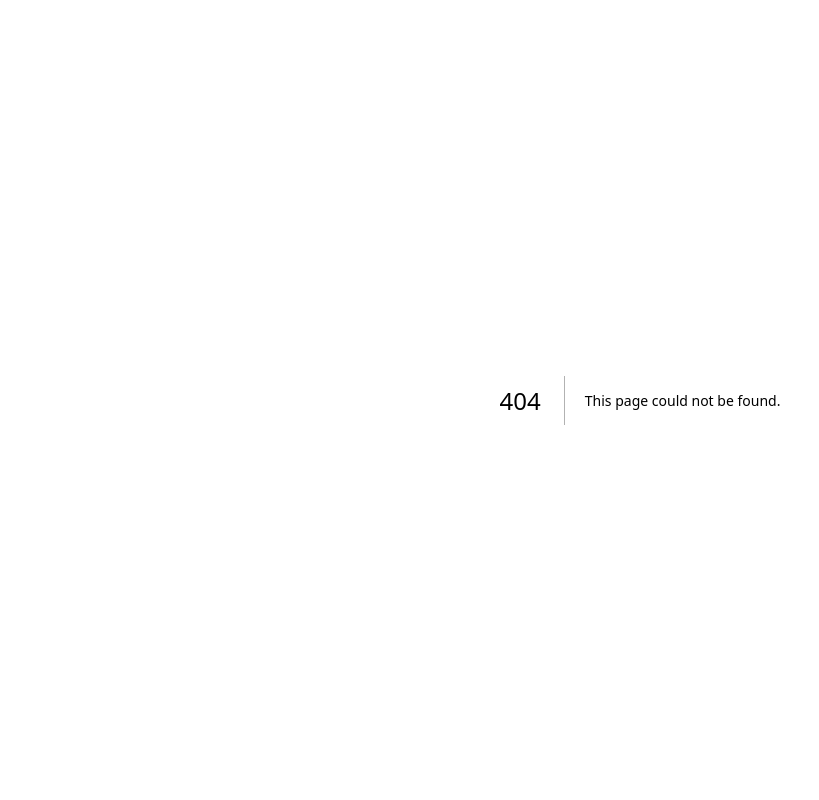
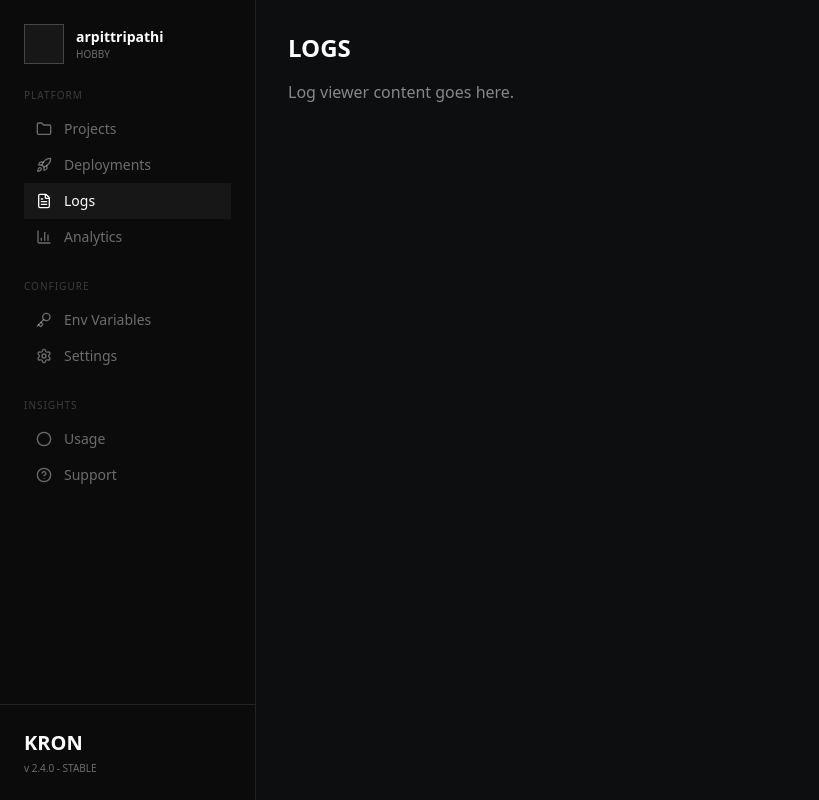
Before and after one commit to ABUDIYAAAA/kr0n, a Next.js app in the folder client/: page /dashboard/logs in a window 1280 px wide. Before the commit this address had no page. Shown: the whole page, without its empty margins (0-819 px from the left). Built offline with nearby package versions, Linux system fonts and the light colour scheme.

Commit message:
sidebar fix

```diff
--- /dev/null
+++ b/client/app/dashboard/analytics/page.js
@@ -0,0 +1,16 @@
+"use client";
+
+import Sidebar from "../page";
+
+export default function AnalyticsPage() {
+	return (
+		<div className="flex bg-[#0d0e0f] text-white min-h-screen">
+			<Sidebar />
+
+			<main className="flex-1 p-8">
+				<h1 className="text-2xl font-bold uppercase">Analytics</h1>
+				<p className="mt-4 text-white/50">Analytics content goes here.</p>
+			</main>
+		</div>
+	);
+}
--- /dev/null
+++ b/client/app/dashboard/deployments/page.js
@@ -0,0 +1,16 @@
+"use client";
+
+import Sidebar from "../page";
+
+export default function DeploymentsPage() {
+	return (
+		<div className="flex bg-[#0d0e0f] text-white min-h-screen">
+			<Sidebar />
+
+			<main className="flex-1 p-8">
+				<h1 className="text-2xl font-bold uppercase">Deployments</h1>
+				<p className="mt-4 text-white/50">Deployment page content goes here.</p>
+			</main>
+		</div>
+	);
+}
--- /dev/null
+++ b/client/app/dashboard/logs/page.js
@@ -0,0 +1,16 @@
+"use client";
+
+import Sidebar from "../page";
+
+export default function LogsPage() {
+	return (
+		<div className="flex bg-[#0d0e0f] text-white min-h-screen">
+			<Sidebar />
+
+			<main className="flex-1 p-8">
+				<h1 className="text-2xl font-bold uppercase">Logs</h1>
+				<p className="mt-4 text-white/50">Log viewer content goes here.</p>
+			</main>
+		</div>
+	);
+}
--- /dev/null
+++ b/client/app/dashboard/page.js
@@ -0,0 +1,128 @@
+"use client";
+
+import Link from "next/link";
+import { usePathname } from "next/navigation";
+import {
+  Folder,
+  Rocket,
+  FileText,
+  BarChart3,
+  Key,
+  Settings,
+  Circle,
+  HelpCircle,
+} from "lucide-react";
+
+export default function Sidebar() {
+  const path = usePathname();
+
+  const nav = [
+    { name: "Projects", href: "/dashboard/projects", icon: Folder },
+    { name: "Deployments", href: "/dashboard/deployments", icon: Rocket },
+    { name: "Logs", href: "/dashboard/logs", icon: FileText },
+    { name: "Analytics", href: "/dashboard/analytics", icon: BarChart3 },
+  ];
+
+  const config = [
+    { name: "Env Variables", href: "/environment", icon: Key },
+    { name: "Settings", href: "/settings", icon: Settings },
+  ];
+
+  const insights = [
+    { name: "Usage", href: "/usage", icon: Circle },
+    { name: "Support", href: "/support", icon: HelpCircle },
+  ];
+
+  return (
+    <aside className="w-64 border-r border-white/10 bg-[#0b0b0b] flex flex-col justify-between">
+      <div className="p-6">
+        {/* USER */}
+        <div className="flex items-center gap-3 mb-6">
+          <div className="w-10 h-10 border border-white/20 bg-white/5" />
+          <div>
+            <div className="text-sm font-bold">arpittripathi</div>
+            <div className="text-[10px] text-white/40 uppercase">Hobby</div>
+          </div>
+        </div>
+
+        {/* PLATFORM */}
+        <div className="text-[10px] text-white/20 uppercase mb-2 tracking-widest">
+          Platform
+        </div>
+
+        <nav className="space-y-1 text-sm mb-6">
+          {nav.map((item) => {
+            const Icon = item.icon;
+            return (
+              <Link key={item.name} href={item.href}>
+                <div
+                  className={`flex items-center gap-3 px-3 py-2 cursor-pointer transition ${
+                    path === item.href
+                      ? "text-white bg-white/5"
+                      : "text-white/40 hover:text-white"
+                  }`}>
+                  <Icon size={16} />
+                  {item.name}
+                </div>
+              </Link>
+            );
+          })}
+        </nav>
+
+        {/* CONFIGURE */}
+        <div className="text-[10px] text-white/20 uppercase mb-2 tracking-widest">
+          Configure
+        </div>
+
+        <nav className="space-y-1 text-sm mb-6">
+          {config.map((item) => {
+            const Icon = item.icon;
+            return (
+              <Link key={item.name} href={item.href}>
+                <div
+                  className={`flex items-center gap-3 px-3 py-2 cursor-pointer transition ${
+                    path === item.href
+                      ? "text-white bg-white/5"
+                      : "text-white/40 hover:text-white"
+                  }`}>
+                  <Icon size={16} />
+                  {item.name}
+                </div>
+              </Link>
+            );
+          })}
+        </nav>
+
+        {/* INSIGHTS */}
+        <div className="text-[10px] text-white/20 uppercase mb-2 tracking-widest">
+          Insights
+        </div>
+
+        <nav className="space-y-1 text-sm">
+          {insights.map((item) => {
+            const Icon = item.icon;
+            return (
+              <Link key={item.name} href={item.href}>
+                <div
+                  className={`flex items-center gap-3 px-3 py-2 cursor-pointer transition ${
+                    path === item.href
+                      ? "text-white bg-white/5"
+                      : "text-white/40 hover:text-white"
+                  }`}>
+                  <Icon size={16} />
+                  {item.name}
+                </div>
+              </Link>
+            );
+          })}
+        </nav>
+      </div>
+
+      {/* FOOTER */}
+      <div className="p-6 border-t border-white/10">
+        <div className="text-xl font-bold">KRON</div>
+        <div className="text-[10px] text-white/40 mt-1">v 2.4.0 - STABLE</div>
+      </div>
+    </aside>
+  );
+}
--- a/client/app/dashboard/projects/page.js
+++ b/client/app/dashboard/projects/page.js
@@ -1,6 +1,7 @@
 "use client";
 
 import { useState, useEffect, useRef } from "react";
+import Sidebar from "../page";
 
 export default function ProjectsPage() {
   const [q, setQ] = useState("");
@@ -52,39 +53,8 @@ export default function ProjectsPage() {
 
   return (
     <div className="flex bg-[#0d0e0f] text-white min-h-screen">
-      {/* SIDEBAR */}
-      <aside className="w-64 border-r border-white/10 bg-black/60 backdrop-blur-xl p-6 flex flex-col">
-        <div className="flex items-center gap-3 mb-6">
-          <div className="w-10 h-10 border border-white/20 bg-white/5 rounded-sm" />
-          <div>
-            <div className="text-sm font-bold">arpittripathi</div>
-            <div className="text-[10px] text-white/40 uppercase">Hobby</div>
-          </div>
-        </div>
-
-        <nav className="space-y-2 text-sm">
-          <div className="text-white font-bold bg-white/5 px-4 py-2 border-l-2 border-white">
-            Projects
-          </div>
-          <div className="text-white/40 px-4 py-2 hover:text-white">
-            Deployments
-          </div>
-          <div className="text-white/40 px-4 py-2 hover:text-white">Logs</div>
-          <div className="text-white/40 px-4 py-2 hover:text-white">
-            Analytics
-          </div>
-
-          <div className="mt-6 text-white/20 text-xs uppercase px-4">
-            Config
-          </div>
-          <div className="text-white/40 px-4 py-2 hover:text-white">
-            Env Variables
-          </div>
-          <div className="text-white/40 px-4 py-2 hover:text-white">
-            Settings
-          </div>
-        </nav>
-      </aside>
+      {/* ✅ SIDEBAR COMPONENT */}
+      <Sidebar />
 
       {/* MAIN */}
       <main className="flex-1">
--- a/client/package.json
+++ b/client/package.json
@@ -11,6 +11,7 @@
   "dependencies": {
     "@tanstack/react-query": "^5.100.5",
     "axios": "^1.15.2",
+    "lucide-react": "^1.11.0",
     "next": "16.2.4",
     "react": "19.2.4",
     "react-dom": "19.2.4",
```
Also changed, not shown: client/app/authentication/emailverified/page.js (added), client/app/dashboard/evariables/page.js (added), 1 other file (tests, documents, lock files or other folders).
